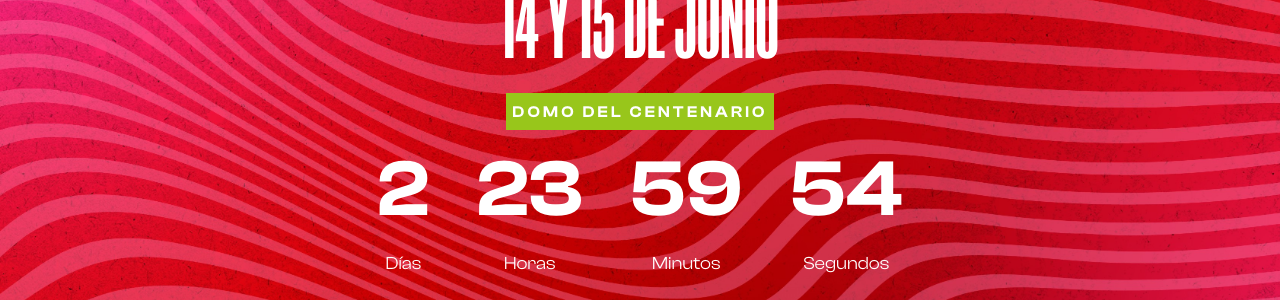
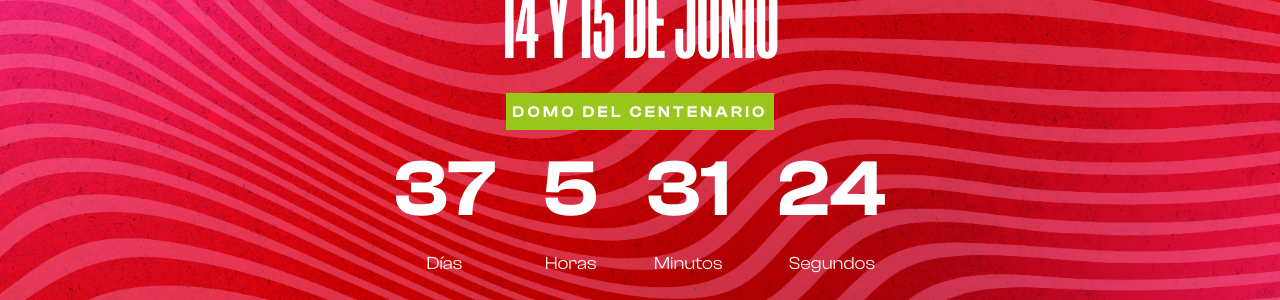
Before and after one commit to luzma04/ExpoFitWeb, a React (Vite) app in the folder client/: page / in a window 1280 px wide. Shown: the part 1060-1360 px from the top of the page. Built offline with nearby package versions, Linux system fonts and the light colour scheme; no server answers.

Commit message:
finish countdown functionality

```diff
--- a/client/src/components/pages/Home.jsx
+++ b/client/src/components/pages/Home.jsx
@@ -16,6 +16,11 @@ const Home = () => {
     {'url': sliderPhoto3, 'title':'image'},
     {'url': sliderPhoto1, 'title':'image'}
   ];
+  const getDurationToTargetDate = () => {
+  const now = new Date();
+  const target = new Date('2025-06-14T00:00:00');
+  return target - now;
+  };
 
   return (
     <div className='home'>
@@ -34,7 +39,7 @@ const Home = () => {
         <div className='countdown-card'>
           <h2>14 Y 15 DE JUNIO</h2>
           <p>DOMO DEL CENTENARIO</p>
-          <Timer duration={3 * 24 * 60 * 60 * 1000}/>
+          <Timer duration={getDurationToTargetDate()}/>
         </div>
       </div>
 
```
